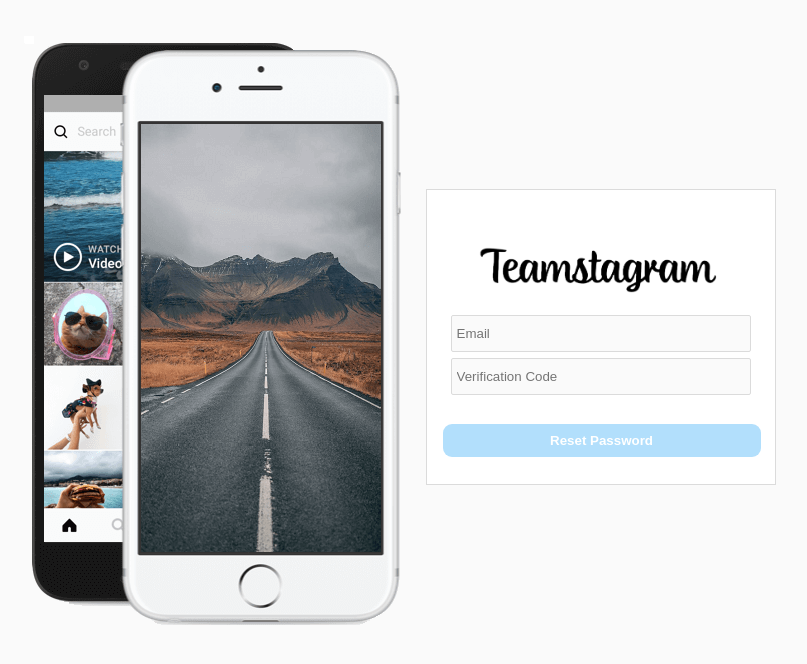
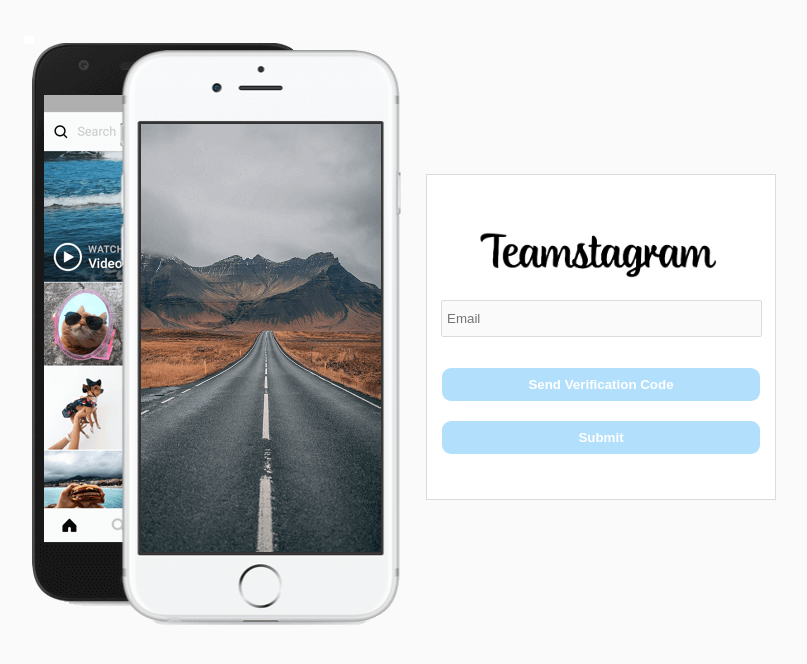
Before and after one commit to chanyangpraise/portfolioFrontend, a React (Vite) app: page /forgotpw in a window 1280 px wide. Shown: the top 664 px of the page, without its empty margins (250-1057 px from the left). Built offline with nearby package versions, Linux system fonts and the light colour scheme.

Commit message:
forgotpw/changepw

```diff
--- a/src/Components/Login/ChangePassword.jsx
+++ b/src/Components/Login/ChangePassword.jsx
@@ -1,4 +1,6 @@
 import React, { useState } from 'react';
+import axios from 'axios';
+import email from "./ForgotPassword"
 import logo from "../Login/loginimg/Teamstagramlogo.png"
 const ChangePassword = () => {
   const [currentPassword, setCurrentPassword] = useState('');
@@ -10,16 +12,17 @@ const ChangePassword = () => {
 
     // Check if new password and confirm new password match
     if (newPassword !== confirmNewPassword) {
-      console.log("New password and confirm new password don't match");
+      alert="기존 비밀번호와 일치 합니다.";
       return;
     }
 
     // Call API to change password
     axios({
       method: 'post',
-      url: 'http://13.125.96.165:3000/users/auth_mail',
+      url: 'http://13.125.96.165:3000/users/changePwd',
       data: {
       email: email,
+      pwd: newPassword,
       }
   }).then(function (response) {
       if (response.status===500){
--- a/src/Components/Login/ForgotPassword.jsx
+++ b/src/Components/Login/ForgotPassword.jsx
@@ -1,47 +1,75 @@
 import React, { useState } from 'react';
 import { useNavigate } from "react-router-dom";
+import axios from 'axios';
 import logo from "../Login/loginimg/Teamstagramlogo.png"
 
 
 function ForgotPassword() {
+    const [email, setEmail] = useState("");
     const navigate = useNavigate();
-    const movetochangepw = () => {
-        navigate("/changepw");
+
+    const [codeSent, setCodeSent] = useState(false);
+    const [verificationCode, setVerificationCode] = useState("");
+
+    function handleEmailChange(event) {
+      setEmail(event.target.value);
     }
-const [email, setEmail] = useState('');
-const [verificationCode, setVerificationCode] = useState('');
 
     function handleVerificationCodeChange(event) {
       setVerificationCode(event.target.value);
     }
+    //
+    function handleSendCodeClick() {
+      // This is where you would actually send the verification code to the user's email.
+      axios({
+        method: "post",
+        url: "http://13.125.96.165:3000/users/auth_mail",
+        data: {
+          email: email,
+        },
+      }).then(function (response) {
+        console.log(response);
+        if (response.status === 500) {
+          alert("서버에서 에러가 발생 했습니다.");
+        } else if (response.status === 201) {
+        }
+      });
+      setCodeSent(true);
+    }
 
-const handleSubmit = (event) => {
+    function handleSubmit(event) {
       event.preventDefault();
-    // Check if email and phone number match with the user data
-    // and set isValid to true or false accordingly
+      // This is where you would actually verify the user's email and verification code.
+      // Make the POST request to the server to generate the authentication code and send it via email
+      axios({
+        url: `http://13.125.96.165:3000/users/auth_valid?email=${email}&digit=${verificationCode}`,
+      }).then(function (response) {
+        if (response.status === 500) {
+          alert("서버에서 에러가 발생 하였습니다.");
+        } else if (response.data.message === "일치하지 않습니다.") {
+          alert("인증 번호가 틀립니다.");
+        } else if (response.data.message === "일치합니다.") {
+          alert("인증 번호가 맞습니다.");
+          navigate("/changepw");
+        }
+      });
     }
 
     return (
       <div className="user">
         <div className="login-container">
-< div className="instagram-logo-box">
+          <div className="instagram-logo-box">
             <img className="instagram-logo" src={logo} />
+          </div>
           <form onSubmit={handleSubmit}>
-        <div className='forgotpwinput'>
-            <div className='forgotpwinputcontainer'>
+            <div className="verifyemailinput">
               <div className="inputs-container">
-        <input
-type="email"
-        value={email}
-        onChange={(event) => setEmail(event.target.value)}
-    required
-placeholder='Email'
-        />
+                <input type="email" id="email" value={email} onChange={handleEmailChange} placeholder="Email" />
               </div>
             </div>
-    </div>
-    <div className='forgotpwinput'>
-    <div className='forgotpwinputcontainer'>
+            {codeSent ? (
+              <>
+                <div className="verifycodeinput">
                   <div className="inputs-container">
                     <input
                       type="number"
@@ -51,16 +79,24 @@ placeholder='Email'
                       minLength={6}
                       maxLength={6}
                       required
-            placeholder='Verification Code'
+                      placeholder="Verification Code"
                     />
                   </div>
                 </div>
+              </>
+            ) : (
+              <div className="emailverifybtn">
+                <button type="button" className="login-button" onClick={handleSendCodeClick}>
+                  Send Verification Code
+                </button>
               </div>
-    <div className='resetpwbtn'>
-    <button className="login-button" type="submit" onClick={movetochangepw}>Reset Password</button>
+            )}
+            <div className="emailverifybtn">
+              <button type="submit" className="login-button">
+                Submit
+              </button>
             </div>
           </form>
-    </div>
         </div>
       </div>
     );
--- a/src/Routers/Login.css
+++ b/src/Routers/Login.css
@@ -223,6 +223,12 @@ width: 95%;
   width: 95%;
 }
 
+.sendcodebtn {
+  position: relative;
+  right: 71px;
+}
+
+
 @media(max-width: 785px){
 
   .phones{
```
Lines whose indentation alone changed are shown as unchanged.
